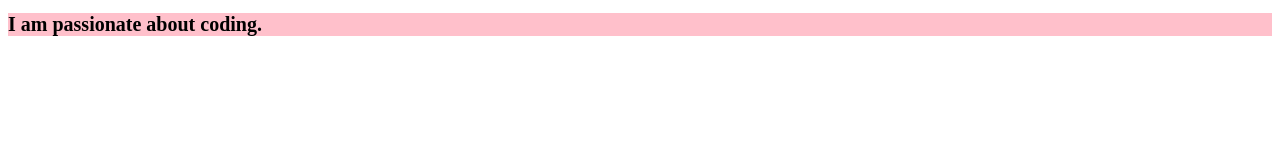
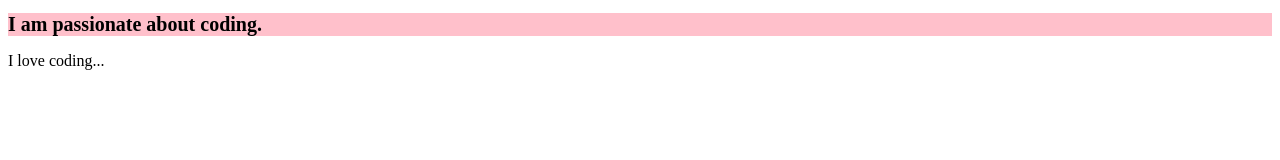
Before and after one commit to hasmikcoder/practice-page, a plain HTML site: page index.html in a window 1280 px wide. Drawn offline with Linux system fonts and the light colour scheme.

Commit message:
my first commit

```diff
--- a/index.html
+++ b/index.html
@@ -10,5 +10,6 @@
     </head>
     <body>
      <h1>I am passionate about coding.</h1>
+     <p>I love coding...</p>
     </body>
 </html>
```
